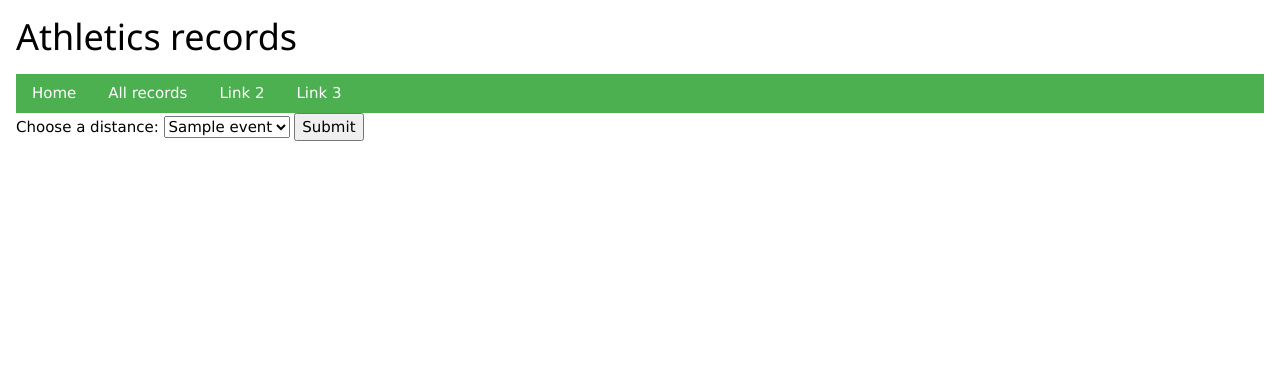
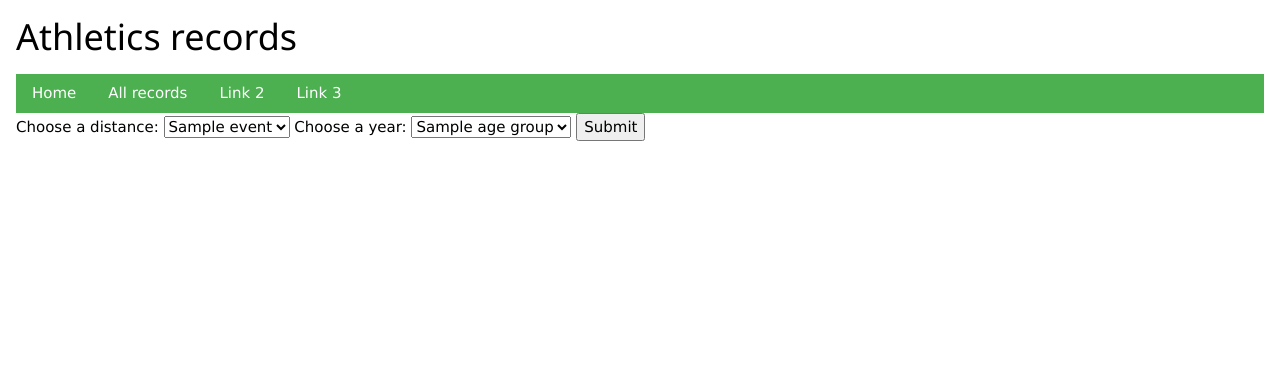
Before and after one commit to Na1yd/Athletic-records, a Flask app: template templates/home.html in a window 1280 px wide. Shown: the top 373 px of the page. Run offline with Flask 3, Linux system fonts and the light colour scheme; the template is opened without the code that fills it: most values are stand-ins (such as "Sample title", 1, 10 or a date in 2020).

Commit message:
Made second condition but it does not work yet.

```diff
--- a/app.py
+++ b/app.py
@@ -39,9 +39,11 @@ def home():
                 INNER JOIN age_group ON records.age_group_id = age_group.id
                 INNER JOIN person ON records.person_id = person.id
                 """)
+    records = cur.fetchall()
+    conn.close()
     events = query_db("SELECT * FROM event;")
-    conn.close()
-    return render_template("home.html", events=events)
+    age_groups = query_db("SELECT * FROM age_group;")
+    return render_template("home.html",  records=records, events=events, age_groups=age_groups)
 
 
 @app.route("/records")
@@ -60,27 +62,10 @@ def records_table():
     return render_template('records.html', record=record)
 
 
-#@app.route('/submit', methods=['POST'])
-#def submit():
-    # 'car_brand' matches the name attribute in HTML
-    #selected_value = request.form.get('events')
-    #conn = sqlite3.connect("athletics.db")
-    #cur = conn.cursor()
-    #cur.execute("""
-                #SELECT records.id, records.year, age_group.name,
-                #person.name, records.bhs_record
-                #FROM records
-                #INNER JOIN event ON records.event_id = event.id
-                #INNER JOIN age_group ON records.age_group_id = age_group.id
-                #INNER JOIN person ON records.person_id = person.id
-                #""")
-   #record = cur.fetchall()
-    #return render_template('records.html', {selected_value})
-
-
 @app.route('/submit', methods=['POST'])
 def submit():
-    selected_value = request.form.get('events')
+    selected_event = request.form.get('events')
+    selected_age_group = request.form.get('age_groups')
     conn = sqlite3.connect("athletics.db")
     cur = conn.cursor()
     cur.execute("""
@@ -90,12 +75,17 @@ def submit():
                 INNER JOIN event ON records.event_id = event.id
                 INNER JOIN age_group ON records.age_group_id = age_group.id
                 INNER JOIN person ON records.person_id = person.id
-                WHERE records.event_id = ?
+                WHERE records.age_group_id = ?
+
                 ORDER BY records.year DESC
-                """, (selected_value,))
+                """, (selected_age_group))
     record = cur.fetchall()
     conn.close()
     return render_template('records.html', record=record)
+                #WHERE records.event_id = ?
+                #AND records.age_group_id = ?
+                #ORDER BY records.year DESC
+                #""", (selected_event, selected_age_group))
 
 
 if __name__ == "__main__":
--- a/templates/home.html
+++ b/templates/home.html
@@ -7,6 +7,12 @@
     <option value='{{ event[0] }}'>{{ event[1] }}</option>
     {% endfor %}
   </select>
+  <label for="age_group">Choose a year:</label>
+  <select id="age_group" name="age_group">
+    {% for age_group in age_groups %}
+    <option value='{{ age_group[0] }}'>{{ age_group[1] }}</option>
+    {% endfor %}
+  </select>
   <button type="submit">Submit</button>
 </form>
 {% endblock %}
```
